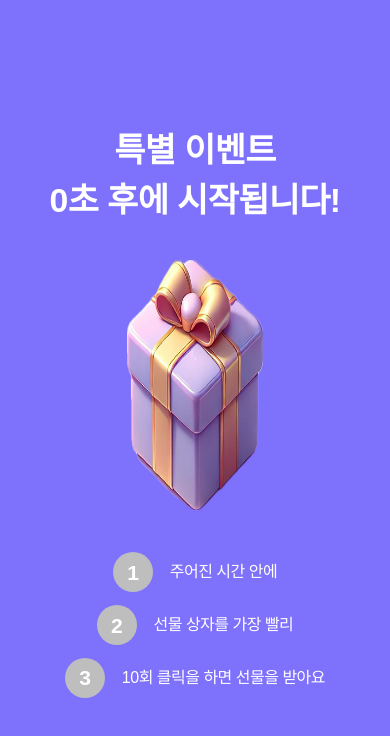
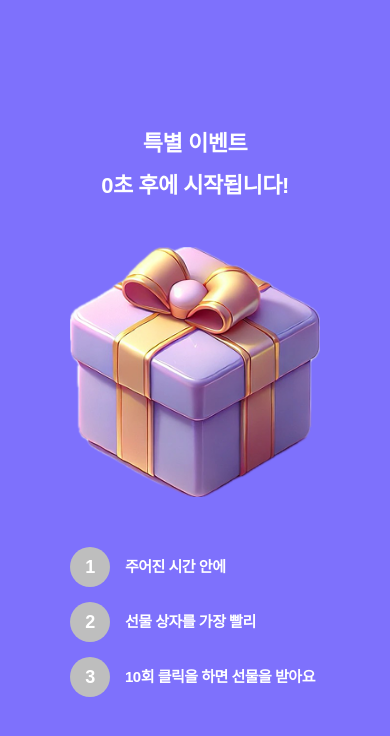
Before and after one commit to SSAFY-D105-Pop4U/Pop4U, a React (Vite) app in the folder frontend/: page /game/Event_Game/1 in a window 390 px wide. Shown: the top 736 px of the page. Built offline with nearby package versions, Linux system fonts and the light colour scheme; no server answers.

Commit message:
Feat : 다시 복귀

```diff
--- a/frontend/src/styles/pages/Game.css
+++ b/frontend/src/styles/pages/Game.css
@@ -1,6 +1,5 @@
-/* 🎯 전체 컨테이너 */
 .game-event-container {
-  background-color: #7E71FC;
+  background-color: #7E71FC; /* 연한 베이지색 */
   width: 100vw;
   height: 100vh;
   display: flex;
@@ -9,130 +8,180 @@
   justify-content: center;
 }
 
-/* 🎁 선물 박스 */
 .present {
   display: flex;
   justify-content: center;
-  width: 20vw;
-  height: 20vh;
-  max-width: 250px;
-  max-height: 250px;
-  user-select: none;
-  pointer-events: auto;
-  touch-action: manipulation;
-  -webkit-user-drag: none;
+  width: 250px;
+  height: 250px;
+  user-select: none; /* 텍스트/이미지 선택 방지 */
+  pointer-events: auto; /* 클릭 이벤트 정상 처리 */
+  touch-action: manipulation; /* 모바일 터치 이벤트 최적화 */
+  -webkit-user-drag: none; /* ✅ Safari에서 드래그 방지 */
 }
 
-/* 📝 설명 텍스트 */
 .comment {
-  text-align: center;
-  font-size: 2vh;
+  display: flex;
+  justify-content: center;
+  /* text-align: center; */
+  margin-top: 0px;
+  margin-bottom: 20px;
+  font-size: 22px;
+  margin-left: 0px;
   font-weight: bold;
-  color: white;
-  margin-bottom: 2vh;
+  color: hsl(0, 0%, 100%);
 }
 
-/* ⏳ 타이머 */
 .time {
   text-align: center;
-  margin-bottom: 5vh;
-  font-size: 2.5vh;
+  margin-bottom: 50px;
+  font-size: 22px;
   font-weight: bold;
   color: white;
 }
 
-/* 📌 컨테이너 */
 .container {
   display: flex;
   justify-content: center;
   align-items: center;
-  width: 100vw;
 }
 
-/* 🎯 게임 플레이 안내 */
+/* 📌 원 + 텍스트를 감싸는 컨테이너 */
+/* 🎯 부모 컨테이너 */
 .instructions {
   display: flex;
-  flex-direction: column;
-  align-items: center;
-  margin-top: 5vh;
+  flex-direction: column; /* 세로 정렬 */
+  align-items: flex-start; /* 왼쪽 정렬 (필요하면 center) */
+  margin-top: 50px;
+
 }
 
 .instruction-item {
   display: flex;
-  align-items: center;
-  gap: 2vh;
-  margin-bottom: 1.5vh;
+  align-items: center; /* 원과 텍스트를 수직 중앙 정렬 */
+  gap: 15px; /* 원과 텍스트 사이 간격 */
+  margin-bottom: 15px;
   color: white;
-  font-size: 1.8vh;
+
 }
-
-/* 🔵 숫자 원 */
+/* 🎯 원 (1,2,3) */
 .circle {
-  width: 5vh;
-  height: 5vh;
-  max-width: 40px;
-  max-height: 40px;
+  width: 40px;
+  height: 40px;
   border-radius: 50%;
   background-color: #bebebe;
   display: flex;
   justify-content: center;
   align-items: center;
   font-weight: bold;
-  color: white;
-  font-size: 1.5vh;
+  color: rgb(255, 255, 255);
+  font-size: 18px;
+  z-index: 1;
+  transition: background-color 0.3s ease-in-out, box-shadow 0.3s ease-in-out;
 }
 
-/* 🎮 게임 플레이 */
-.game-play {
-  margin-bottom: 10vh;
-  color: white;
-}
+/* 🎯 순차적으로 반짝이는 애니메이션 */
+/* .circle.active {
+  background-color: #fdcb58;
 
-/* 📢 플레이 설명 */
-.play_instruction {
-  text-align: center;
-  font-size: 2vh;
-  font-weight: bold;
-  margin-bottom: 2vh;
-}
+} */
 
-/* ⏳ 타이머 */
-.play_timer {
-  font-size: 2.5vh;
-  text-align: center;
-  margin-bottom: 3vh;
-}
-
-/* 🏆 점수 */
-.score {
-  display: flex;
-  justify-content: center;
-  align-items: center;
-  width: 100vw;
-  height: 10vh;
-  font-size: 6vh;
+p {
+  font-size: 15px;
+  color: #ffffff;
   font-weight: bold;
 }
 
-/* 🎯 게임 이벤트 카운트 */
-.game-event-count {
-  margin-bottom: 5vh;
+.hidden {
+  opacity: 0;
+  visibility: hidden;
+}
+
+.visible {
+  opacity: 1;
+  visibility: visible;
+  transition: opacity 1.0s ease-in-out;
+}
+
+
+
+/* ⭐⭐ gameplay 부분⭐⭐ */
+
+.game-play{
+margin-bottom: 120px;
+color: hsl(0, 0%, 100%);
+}
+
+
+.play_instruction{
+text-align: center;
+margin-top: 0px;
+margin-bottom: 20px;
+font-size: 20px;
+font-weight: bold;
+}
+
+.play_timer{
+  font-size: 20px;
+  text-align: center;
+  margin-bottom: 30px;
+}
+
+.score {
+  display: flex;
+  justify-content: center; /* ✅ 가로 중앙 */
+  align-items: center; /* ✅ 세로 중앙 */
+  width: 100%; /* ✅ 부모 크기에 맞춰 정렬 */
+  height: 50px; /* ✅ 원하는 크기 조절 가능 */
+  font-size: 80px;
+  font-weight: bold;
+  padding-top: 100px;
+}
+.game-event-count{
+  margin-bottom: 50px;
   display: flex;
   justify-content: center;
-  font-size: 4vh;
+  font-size: 40px;
   font-weight: bold;
+  margin-right: 15px;
 }
 
-/* ⭐ 클릭 애니메이션 */
+
+/* 🎯 클릭 애니메이션 - 흔들림 */
+@keyframes shake {
+  0% { transform: rotate(0deg); }
+  25% { transform: rotate(-10deg); }
+  50% { transform: rotate(10deg); }
+  75% { transform: rotate(-10deg); }
+  100% { transform: rotate(0deg); }
+}
+
+/* 🎯 클릭 애니메이션 - 작은 흔들림 */
+@keyframes wiggle {
+  0% { transform: rotate(0deg); }
+  25% { transform: rotate(-5deg); }
+  50% { transform: rotate(5deg); }
+  75% { transform: rotate(-5deg); }
+  100% { transform: rotate(0deg); }
+}
+
+/*  클릭 시 애니메이션 효과 적용 */
 .present.clicked {
   animation: wiggle 0.3s ease-in-out, flash 0.3s ease-in-out;
 }
 
-/* 🔵 클릭 효과 */
+
+
+/* 🎯 클릭 이펙트 (원형 번쩍임) */
+@keyframes clickEffect {
+  0% { transform: scale(0); opacity: 0.8; }
+  50% { transform: scale(1); opacity: 0.5; }
+  100% { transform: scale(1.5); opacity: 0; }
+}
+
 .click-effect {
   position: absolute;
-  width: 5vh;
-  height: 5vh;
+  width: 50px;
+  height: 50px;
   background-color: #b84be399;
   border-radius: 50%;
   animation: clickEffect 0.5s ease-out;
@@ -140,123 +189,181 @@
   pointer-events: none;
 }
 
-/* ⭐⭐ 게임 결과 ⭐⭐ */
-.game-result {
-  margin-bottom: 2vh;
+@keyframes touchPop {
+  0% { transform: scale(0.5); opacity: 1; box-shadow: 0 0 10px rgba(255, 255, 0, 0.8); }
+  50% { transform: scale(1.3); opacity: 0.8; }
+  100% { transform: scale(1); opacity: 0; }
 }
 
-/* 🎁 오픈된 선물 */
-.openpresent {
-  width: 20vh;
-  max-width: 250px;
-  user-select: none;
-  pointer-events: auto;
-  touch-action: manipulation;
-  -webkit-user-drag: none;
+.touch-pop {
+  position: absolute;
+  width: 60px;
+  height: 60px;
+  background-color: rgba(255, 165, 0, 0.5);
+  border-radius: 50%;
+  animation: touchPop 0.5s ease-out;
+  transform: translate(-50%, -50%);
+  pointer-events: none;
+}
+@keyframes rippleEffect {
+  0% {
+    transform: scale(0);
+    opacity: 1;
+  }
+  50% {
+    transform: scale(1.5);
+    opacity: 0.5;
+  }
+  100% {
+    transform: scale(2);
+    opacity: 0;
+  }
 }
 
-/* 📊 점수 결과 */
-.scoreresult {
+.ripple {
+  position: absolute;
+  width: 50px;
+  height: 50px;
+  background-color: rgba(0, 150, 255, 0.5);
+  border-radius: 50%;
+  animation: rippleEffect 0.6s ease-out;
+  transform: translate(-50%, -50%);
+  pointer-events: none;
+}
+
+
+
+/* ⭐⭐게임 결과부분⭐⭐ */
+.game-result{
+  margin-bottom:20px;
+}
+.openpresent{
+  width: 250px;
+  /* height: 50px; */
+  user-select: none; /* 텍스트/이미지 선택 방지 */
+  pointer-events: auto; /* 클릭 이벤트 정상 처리 */
+  touch-action: manipulation; /* 모바일 터치 이벤트 최적화 */
+  -webkit-user-drag: none; /* ✅ Safari에서 드래그 방지 */
+  margin-right: 10px;
+}
+
+.scoreresult{
   display: flex;
   justify-content: center;
-  font-size: 2vh;
-  font-weight: bold;
-  margin-bottom: 5vh;
+  font-size: 20px;
+  font-weight:bold;
+  margin-bottom: 50px;
+}
+.complete{
+
+  display: flex;
+  justify-content: center;
 }
 
-/* ✅ 완료 버튼 */
-.complete {
-  display: flex;
-  justify-content: center;
-  padding-top: 8vh;
-}
-
-/* 🟢 버튼 스타일 */
 .button-style {
-  background-color: white;
-  color: #6631E5;
-  font-size: 2vh;
-  padding: 2vh 8vw;
+  background-color: hsl(0, 0%, 100%); /* 녹색 버튼 */
+  color: #6631E5; /* 글자색 흰색 */
+  font-size: 16px;
+  padding: 12px 150px;
   border: none;
-  border-radius: 1vh;
+  border-radius: 8px;
   cursor: pointer;
   transition: all 0.3s ease-in-out;
   box-shadow: 1px 1px 6px rgba(0, 0, 0, 0.2);
 }
 
-/* 🎯 반응형 크기 조절 */
-.result-button-container {
+/* 호버(마우스 올릴 때) 효과 */
+.button-style:hover {
+  background-color: #5c3da5;
+  transform: scale(1.05);
+}
+
+/* 클릭 시 효과 */
+.button-style:active {
+  background-color: #4163d4;
+  transform: scale(0.98);
+}
+.complete{
+  padding-top: 80px;
+}
+
+.large-text {
+  font-size: 23px;
+  font-weight:bold;
+  color: hwb(0 100% 0%);
+  margin-bottom: 20px;
+}
+
+.result-button-container{
   display: flex;
-  padding-bottom: 3vh;
+  /* justify-content: center; */
+  /* margin-bottom: 30px; */
+  padding-bottom: 30px;
 }
 
 .result_button {
-  padding: 1vh 4vw;
-  border-radius: 2vh;
+  border: 2px solid transparent; /* 기본적으로 테두리 없음 */
+  outline: none;
+  padding: 10px 20px;
+  background-color: white;
+  color: black;
+  cursor: pointer;
+  transition: border 0.3s ease; /* 부드러운 애니메이션 */
+}
+
+.result_button {
+  /* border: 1px solid rgb(91, 91, 91); */
+  padding: 2px 12px;
+  border-radius: 20px;
   background-color: #D9D9D9;
   box-shadow: 0 0 1px black;
+  color: black;
   cursor: pointer;
-  margin-left: 5vw;
+  margin-left: 230px;
 }
 
-/* ⭐ 반응형 조정 */
-@media (max-width: 768px) {
-  .present {
-    width: 30vw;
-    height: 30vh;
-  }
 
-  .comment, .time, .play_instruction {
-    font-size: 3vh;
-  }
-
-  .circle {
-    width: 6vh;
-    height: 6vh;
-    font-size: 2vh;
-  }
-
-  .score {
-    font-size: 7vh;
-  }
-
-  .game-event-count {
-    font-size: 5vh;
-  }
-
-  .button-style {
-    font-size: 3vh;
-    padding: 3vh 10vw;
-  }
+.ranking-list {
+  display: flex;
+  flex-direction: column;
+  width: 250px;
+  gap: 10px;
 }
 
-/* ✅ 모바일 (최대 480px) */
-@media (max-width: 480px) {
-  .present {
-    width: 35vw;
-    height: 35vh;
-  }
+.myranking {
+  /* padding: 10px; */
+  background-color:#e6eef8;
+  /* border-bottom: 1px solid rgba(0, 0, 0, 0.2);  */
+  /* border-radius: 5px; */
+  text-align: center;
+  padding: 10px;
 
-  .comment, .time, .play_instruction {
-    font-size: 4vh;
-  }
+}
 
-  .circle {
-    width: 8vh;
-    height: 8vh;
-    font-size: 2.5vh;
-  }
+.modal-content {
+  width: 300px; /* 원하는 너비 설정 */
+  max-width: 90%; /* 화면 크기에 따라 최대 너비 조절 */
+  height: auto; /* 내용에 따라 자동 조절 */
+  max-height: 80vh; /* 화면 높이에 따라 최대 높이 제한 */
+  padding: 20px;
+  background: white;
+  border-radius: 5px;
+  box-shadow: 0 4px 6px rgba(0, 0, 0, 0.1);
+  overflow-y: auto; /* 내용이 많으면 스크롤 */
+}
 
-  .score {
-    font-size: 8vh;
-  }
+.crown {
+  /* display: flex; */
+  font-size: 20px; /* 크라운 아이콘 크기 조절 */
+  margin-right: 35px;
+  margin-left: 0px; /* 등수와 크라운 사이 여백 추가 */
 
-  .game-event-count {
-    font-size: 6vh;
-  }
+}
 
-  .button-style {
-    font-size: 4vh;
-    padding: 3vh 12vw;
-  }
+.ranking-item {
+  display: flex;
+  justify-content: space-between; /* 양쪽 끝으로 정렬 */
+  align-items: center; /* 세로 중앙 정렬 */
+  width: 100%; /* 부모 컨테이너 너비 설정 */
+  padding: 10px;
 }
```
